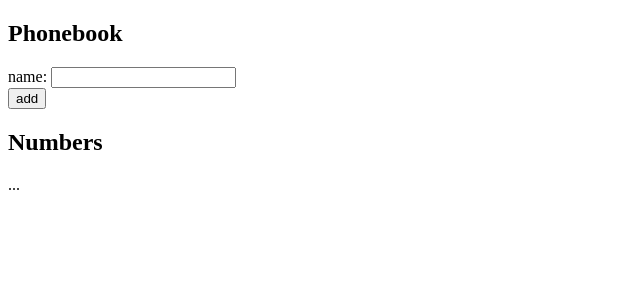
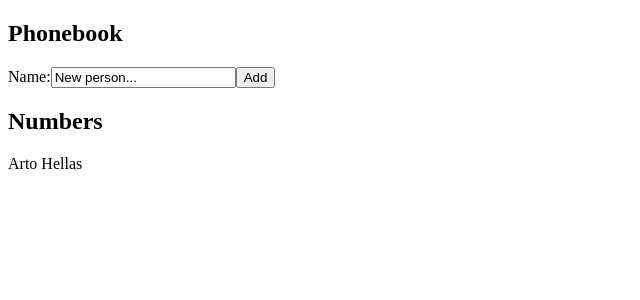
Before and after one commit to GianK128/Fullstackopen-2022-ejercicios, a React (Create React App) app in the folder part2/phonebook/: page / in a window 1280 px wide. Shown: the top 300 px of the page, without its empty margins (0-640 px from the left). Built offline with nearby package versions, Linux system fonts and the light colour scheme.

Commit message:
Add solution for exercise 2.6

```diff
--- a/part2/phonebook/src/components/App.js
+++ b/part2/phonebook/src/components/App.js
@@ -4,21 +4,34 @@ const App = () => {
   const [ persons, setPersons ] = useState([
     { name: 'Arto Hellas' }
   ])
-  const [ newName, setNewName ] = useState('')
+  const [ newName, setNewName ] = useState('New person...')
+
+  const handleNameSubmit = () => (event) => {
+    event.preventDefault()
+    const newPerson = {
+      name: newName
+    }
+
+    setPersons(persons.concat(newPerson))
+    setNewName('')
+  }
+
+  const handleNameChange = () => (event) => {
+    setNewName(event.target.value)
+  }
 
   return (
     <div>
       <h2>Phonebook</h2>
-      <form>
-        <div>
-          name: <input />
-        </div>
-        <div>
-          <button type="submit">add</button>
-        </div>
+      <form onSubmit={handleNameSubmit()}>
+        <label>Name:</label>
+        <input value={newName} onChange={handleNameChange()}/>
+        <button type="submit">Add</button>
       </form>
       <h2>Numbers</h2>
-      ...
+      {persons.map(person => (
+        <p key={person.name}>{person.name}</p>
+      ))}
     </div>
   )
 }
```
